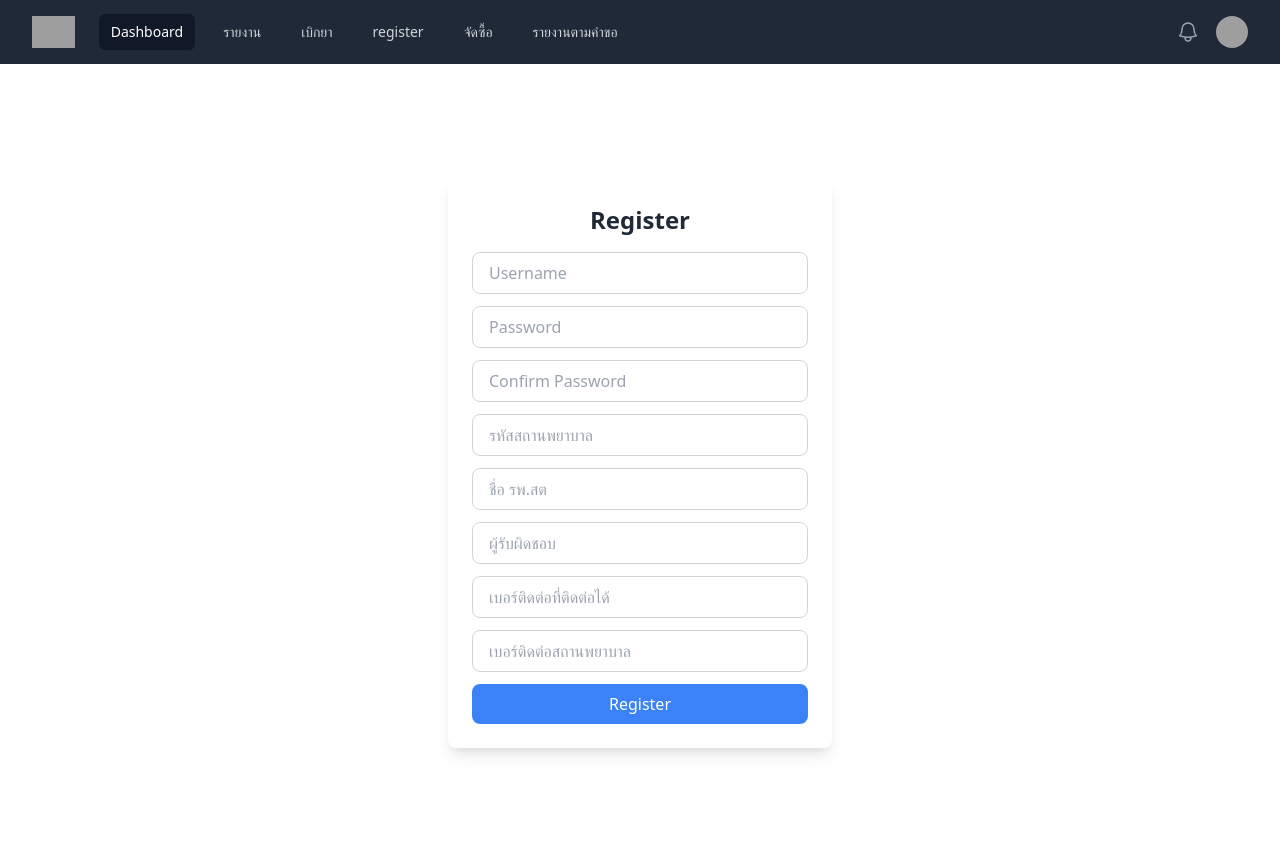
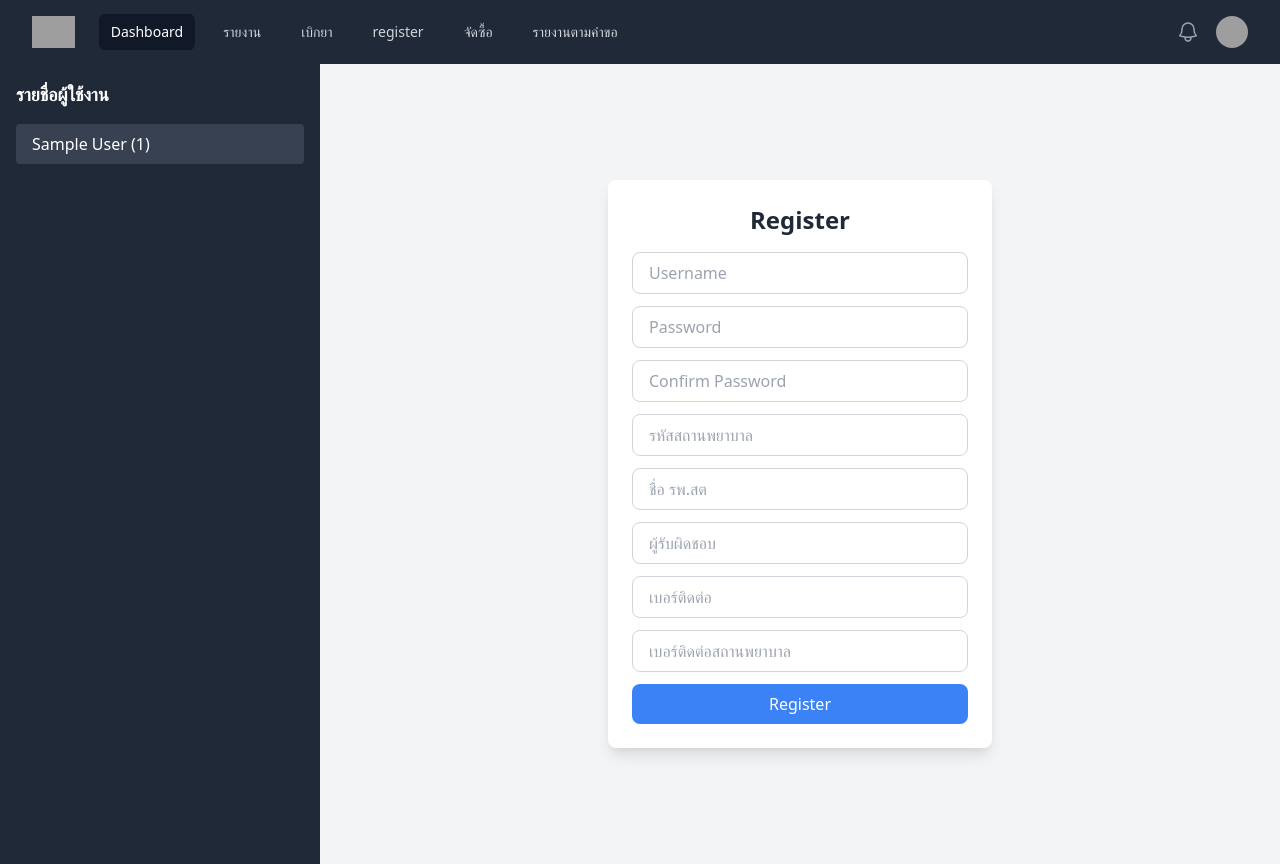
Before and after one commit to TonChaiya/backup-web-drugPurchasing, a PHP site: page /admin/admin_register.php in a window 1280 px wide. Run offline with PHP 8.4, Linux system fonts and the light colour scheme; tables that the repository leaves empty or names only in its code hold one stand-in row (values such as "Sample post"); some libraries are stand-ins or nearby versions; grey boxes are pictures that could not be loaded.

Commit message:
version 7.5.1
แก้ไข หน้าลงทะเบียน แอดมิน ให้สามารถดูรายชื่อ user ในฐานข้อมูลได้

```diff
--- a/admin/admin_register.php
+++ b/admin/admin_register.php
@@ -1,6 +1,15 @@
 <?php
 session_start();
 include('../config.php');
+
+// ดึงข้อมูลผู้ใช้งานจากฐานข้อมูล
+try {
+    $stmt = $con->prepare("SELECT * FROM users");
+    $stmt->execute();
+    $users = $stmt->fetchAll(PDO::FETCH_ASSOC);
+} catch (PDOException $e) {
+    die("เกิดข้อผิดพลาด: " . $e->getMessage());
+}
 
 $alertMessage = ''; // ตัวแปรเก็บข้อความแจ้งเตือน
 
@@ -62,24 +71,39 @@ if ($_SERVER['REQUEST_METHOD'] === 'POST') {
     <script src="https://cdn.jsdelivr.net/npm/sweetalert2@11"></script>
 </head>
 
-<body>
-
+<body class="bg-gray-100">
     <?php include('nav.php'); ?>
 
-  <div class="flex justify-center items-center min-h-screen">
+    <div class="flex min-h-screen">
+        <!-- Sidebar -->
+        <div class="w-1/4 bg-gray-800 text-white p-4">
+            <h2 class="text-lg font-bold mb-4">รายชื่อผู้ใช้งาน</h2>
+            <ul>
+                <?php foreach ($users as $user): ?>
+                    <li class="mb-2">
+                        <span class="block py-2 px-4 bg-gray-700 rounded"><?php echo htmlspecialchars($user['hospital_name']); ?> (<?php echo htmlspecialchars($user['username_account']); ?>)</span>
+                    </li>
+                <?php endforeach; ?>
+            </ul>
+        </div>
+
+        <!-- Main Content -->
+        <div class="flex-1 flex justify-center items-center">
             <form method="POST" class="bg-white p-6 rounded-lg shadow-lg w-full max-w-sm text-center" onsubmit="clearForm(this)">
-      <h2 class="text-2xl font-bold mb-4 text-center text-gray-800">Register</h2>
+                <h2 class="text-2xl font-bold mb-4 text-gray-800">Register</h2>
                 <input type="text" name="username" placeholder="Username" required class="w-full px-4 py-2 border border-gray-300 rounded-lg mb-3 focus:outline-none focus:ring-2 focus:ring-blue-400">
                 <input type="password" name="password" placeholder="Password" required class="w-full px-4 py-2 border border-gray-300 rounded-lg mb-3 focus:outline-none focus:ring-2 focus:ring-blue-400">
                 <input type="password" name="confirm_password" placeholder="Confirm Password" required class="w-full px-4 py-2 border border-gray-300 rounded-lg mb-3 focus:outline-none focus:ring-2 focus:ring-blue-400">
                 <input type="text" name="hospital_code" placeholder="รหัสสถานพยาบาล" required class="w-full px-4 py-2 border border-gray-300 rounded-lg mb-3 focus:outline-none focus:ring-2 focus:ring-blue-400">
                 <input type="text" name="hospital_name" placeholder="ชื่อ รพ.สต" required class="w-full px-4 py-2 border border-gray-300 rounded-lg mb-3 focus:outline-none focus:ring-2 focus:ring-blue-400">
                 <input type="text" name="responsible_person" placeholder="ผู้รับผิดชอบ" required class="w-full px-4 py-2 border border-gray-300 rounded-lg mb-3 focus:outline-none focus:ring-2 focus:ring-blue-400">
-      <input type="text" name="contact_number" placeholder="เบอร์ติดต่อที่ติดต่อได้" pattern="\d{10}" title="กรุณากรอกเบอร์โทรศัพท์ 10 หลัก (เช่น 0812345678)" required class="w-full px-4 py-2 border border-gray-300 rounded-lg mb-3 focus:outline-none focus:ring-2 focus:ring-blue-400">
-      <input type="text" name="hospital_contact_number" placeholder="เบอร์ติดต่อสถานพยาบาล" pattern="\d{9}" title="กรุณากรอกเบอร์โทรศัพท์สำนักงาน (เช่น 053-xxx-xxx)" required class="w-full px-4 py-2 border border-gray-300 rounded-lg mb-3 focus:outline-none focus:ring-2 focus:ring-blue-400">
-      <button type="submit" class="w-full bg-blue-500 text-white px-4 py-2 rounded-lg hover:bg-blue-600 transition">Register</button>
+                <input type="text" name="contact_number" placeholder="เบอร์ติดต่อ" required class="w-full px-4 py-2 border border-gray-300 rounded-lg mb-3 focus:outline-none focus:ring-2 focus:ring-blue-400">
+                <input type="text" name="hospital_contact_number" placeholder="เบอร์ติดต่อสถานพยาบาล" required class="w-full px-4 py-2 border border-gray-300 rounded-lg mb-3 focus:outline-none focus:ring-2 focus:ring-blue-400">
+                <button type="submit" class="w-full bg-blue-500 text-white px-4 py-2 rounded-lg hover:bg-blue-600">Register</button>
             </form>
         </div>
+    </div>
+
     <?php if ($alertMessage): ?>
         <script>
             Swal.fire({
@@ -94,48 +118,6 @@ if ($_SERVER['REQUEST_METHOD'] === 'POST') {
             });
         </script>
     <?php endif; ?>
-  <script>
-    function clearForm(form) {
-      // รีเซ็ตฟอร์มหลังจากการส่งข้อมูลสำเร็จ
-      setTimeout(function() {
-        form.reset();
-      }, 50); // ให้เวลาเซิร์ฟเวอร์ในการประมวลผลก่อนเคลียร์ฟอร์ม
-    }
-
-    document.addEventListener('DOMContentLoaded', function() {
-      const form = document.querySelector('form');
-      const passwordInput = document.querySelector('input[name="password"]');
-      const confirmPasswordInput = document.querySelector('input[name="confirm_password"]');
-
-      form.addEventListener('submit', function(event) {
-        if (passwordInput.value !== confirmPasswordInput.value) {
-          event.preventDefault(); // ป้องกันการส่งฟอร์ม
-          alert('รหัสผ่านไม่ตรงกัน กรุณาลองใหม่');
-        }
-      });
-    });
-  </script>
-
-
-  <!-- Script to toggle dropdown menu ซ่อนเมื่อไม่ได้กด -->
-  <script>
-    document.addEventListener('DOMContentLoaded', function() {
-      const profileButton = document.getElementById('user-menu-button');
-      const dropdownMenu = document.getElementById('dropdown-menu');
-
-      profileButton.addEventListener('click', function(event) {
-        event.preventDefault();
-        dropdownMenu.classList.toggle('hidden');
-      });
-
-      document.addEventListener('click', function(event) {
-        if (!profileButton.contains(event.target) && !dropdownMenu.contains(event.target)) {
-          dropdownMenu.classList.add('hidden');
-        }
-      });
-    });
-  </script>
-
 </body>
 
 </html>
--- a/index.php
+++ b/index.php
@@ -71,9 +71,9 @@ if ($_SERVER['REQUEST_METHOD'] === 'POST') {
         <button type="submit" class="w-full bg-blue-500 text-white px-4 py-2 rounded-lg hover:bg-blue-600 transition">
             เข้าสู่ระบบ
         </button>
-        <p class="mt-4 text-sm text-gray-600 text-center">
+        <!-- <p class="mt-4 text-sm text-gray-600 text-center">
             หากคุณไม่มีบัญชี <a href="register.php" class="text-blue-500 hover:underline">ลงทะเบียน</a>
-        </p>
+        </p> -->
     </form>
 </body>
 
```
Lines whose indentation alone changed are shown as unchanged.
